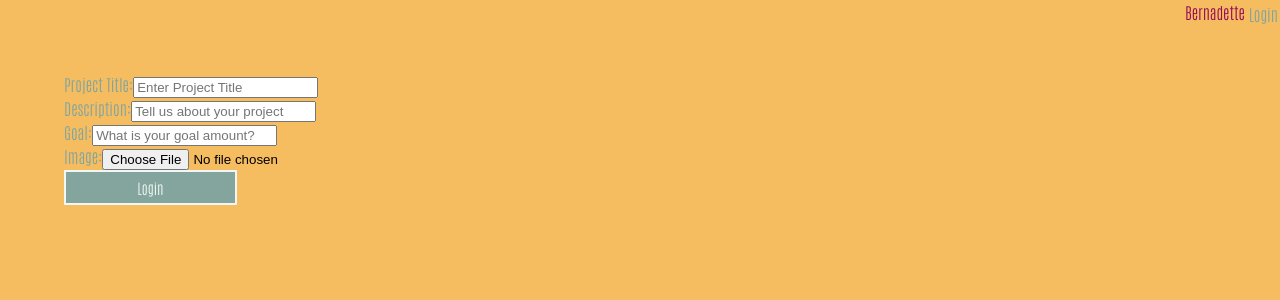
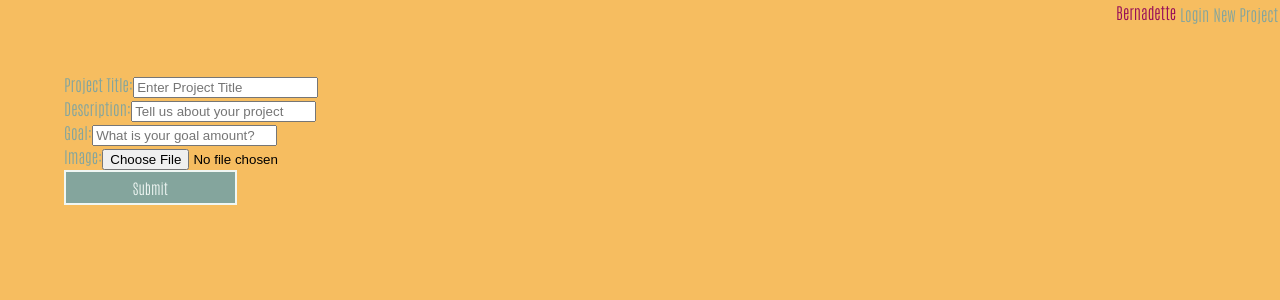
Before and after one commit to djjkc/React-App-Crowdfunding, a React (Create React App) app: page /newproject in a window 1280 px wide. Shown: the top 300 px of the page. Built offline with nearby package versions, Linux system fonts and the light colour scheme.

Commit message:
nav updated

```diff
--- a/src/components/Nav/index.jsx
+++ b/src/components/Nav/index.jsx
@@ -7,6 +7,7 @@ function Nav() {
         <Link className="Bernadette" to="/">Bernadette</Link>
         <div className="nav-links">
         <Link to="/login">Login</Link>
+        <Link to="/newproject">New Project</Link>
         </div>
         </nav>
     );
--- a/src/components/NewProject/index.jsx
+++ b/src/components/NewProject/index.jsx
@@ -78,7 +78,7 @@ function NewProject() {
         />
         </div>
         <button type="submit" onClick={handleSubmit}>
-        Login
+        Submit
         </button>
         </form>
     );
```
